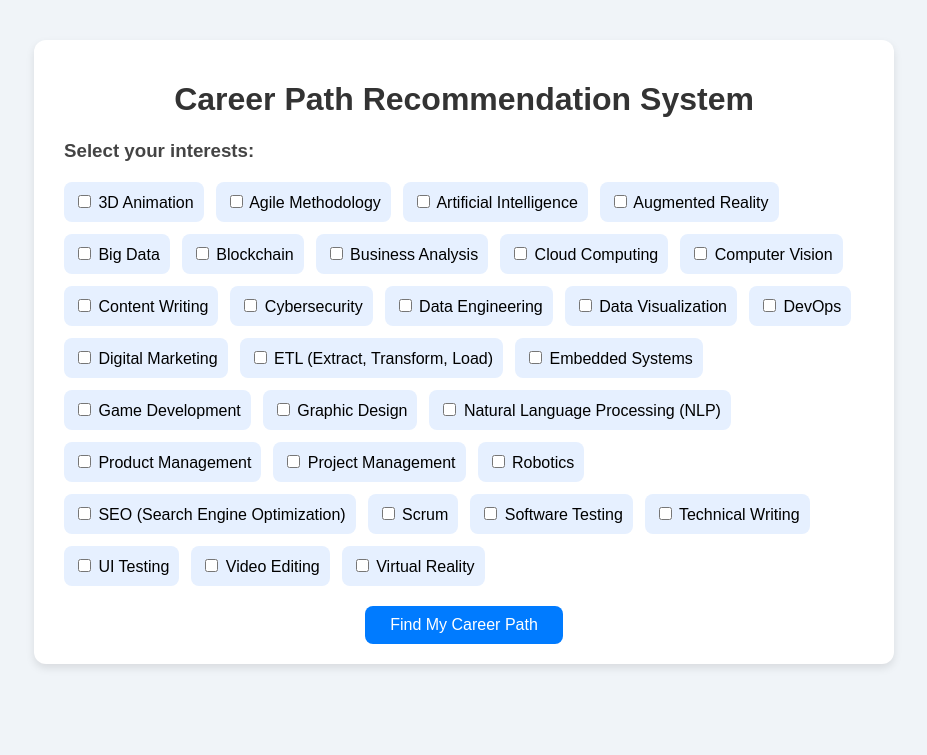
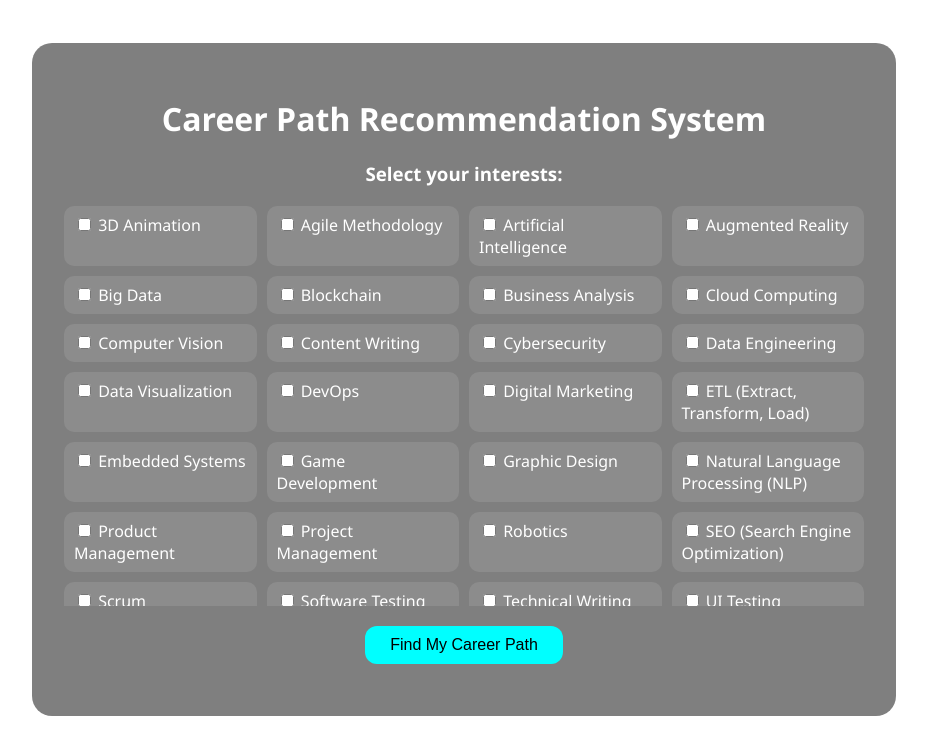
Before and after one commit to Akshuuprajapati/carrerdhundho, a Flask app: page / in a window 1280 px wide. Shown: the top 755 px of the page, without its empty margins (176-1103 px from the left). Run offline with Flask 3, Linux system fonts and the light colour scheme.

Commit message:
Update style.css

```diff
--- a/static/style.css
+++ b/static/style.css
@@ -1,74 +1,77 @@
 body {
-    font-family: Arial, sans-serif;
-    background: #f0f4f8;
     margin: 0;
     padding: 0;
+    font-family: 'Segoe UI', sans-serif;
+    overflow-x: hidden;
+    background: transparent;
+    color: #fff;
+}
+
+canvas#background {
+    position: fixed;
+    top: 0;
+    left: 0;
+    z-index: -1;
+    background: #0a0a0a;
 }
 
 .container {
+    padding: 2rem;
     max-width: 800px;
-    margin: 40px auto;
-    background: white;
-    padding: 20px 30px;
-    border-radius: 12px;
-    box-shadow: 0 4px 8px rgba(0,0,0,0.1);
+    margin: auto;
+    background: rgba(0, 0, 0, 0.5);
+    border-radius: 20px;
+    margin-top: 5vh;
+    box-shadow: 0 0 20px rgba(255, 255, 255, 0.1);
 }
 
-h1 {
+h1, h3 {
     text-align: center;
-    color: #333;
-}
-
-h3 {
-    margin-top: 20px;
-    color: #444;
-}
-
-.checkboxes {
-    display: flex;
-    flex-wrap: wrap;
-    gap: 12px;
-    margin: 20px 0;
-}
-
-.checkboxes label {
-    background: #e6f0ff;
-    padding: 10px;
-    border-radius: 8px;
-    display: inline-block;
 }
 
 button {
     display: block;
-    margin: auto;
+    margin: 20px auto;
     padding: 10px 25px;
-    background: #007bff;
-    color: white;
-    font-size: 16px;
+    font-size: 1rem;
     border: none;
-    border-radius: 8px;
+    border-radius: 12px;
+    background-color: #00ffff;
+    color: #000;
     cursor: pointer;
+    transition: background 0.3s ease;
 }
 
 button:hover {
-    background: #0056b3;
+    background-color: #00cccc;
 }
 
-.career-results {
+.checkboxes {
+    display: grid;
+    grid-template-columns: repeat(auto-fill, minmax(180px, 1fr));
+    gap: 10px;
+    max-height: 400px;
+    overflow-y: auto;
     margin-top: 20px;
 }
 
-.career-card {
-    background: #f9f9f9;
-    border-left: 6px solid #007bff;
-    padding: 15px;
-    margin-bottom: 15px;
-    border-radius: 8px;
+label {
+    background: rgba(255, 255, 255, 0.1);
+    padding: 8px 10px;
+    border-radius: 10px;
 }
 
-.back-btn {
-    display: inline-block;
-    margin-top: 20px;
-    text-decoration: none;
-    color: #007bff;
+.fade-in {
+    animation: fadeIn 1.2s ease-in forwards;
 }
+
+@keyframes fadeIn {
+    from {
+        opacity: 0;
+        transform: translateY(20px);
+    }
+    to {
+        opacity: 1;
+        transform: translateY(0);
+    }
+}
```
